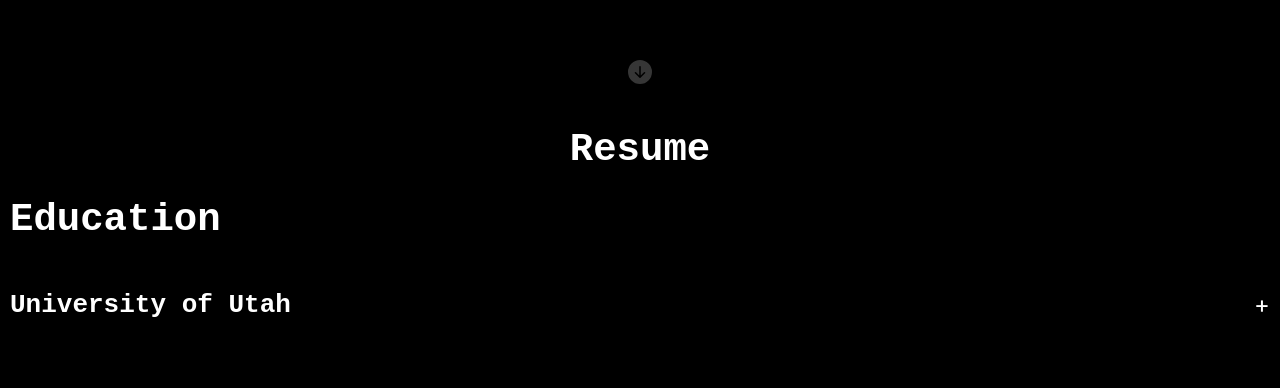
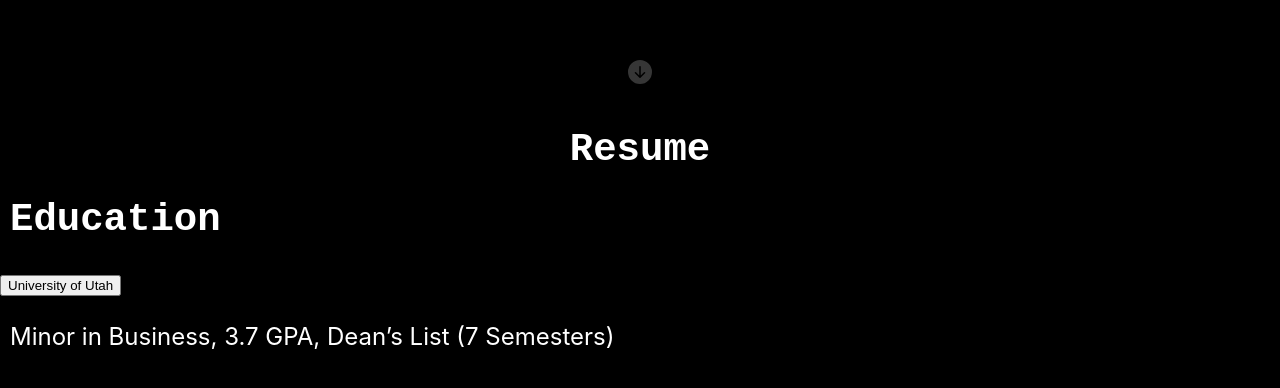
Before and after one commit to loosliashton/resume-site, a React (Create React App) app: page / in a window 1280 px wide. Shown: the part 692-1080 px from the top of the page. Built offline with nearby package versions, Linux system fonts and the light colour scheme.

Commit message:
Starting accordion implementation

```diff
--- a/package.json
+++ b/package.json
@@ -13,6 +13,7 @@
     "@types/react-dom": "^18.0.11",
     "gh-pages": "^5.0.0",
     "react": "^18.2.0",
+    "react-bootstrap": "^2.7.2",
     "react-device-detect": "^2.2.3",
     "react-dom": "^18.2.0",
     "react-icons": "^4.7.1",
--- a/src/Resume/Resume.css
+++ b/src/Resume/Resume.css
@@ -27,23 +27,6 @@
     font-size: 1.5em;
     font-weight: 400;
     color: #ffffff;
-    /* font-family: monospace; */
     text-align: left;
     margin-left: 10px;
 }
-
-.expandIcon {
-    color: #ffffff;
-    font-size: 24px;
-    margin-left: 10px;
-}
-
-.accordionTitle {
-    display: flex;
-    justify-content: space-between;
-    cursor: pointer;
-    padding-right: 10px;
-    padding-left: 10px;
-    flex-direction: row;
-    align-items: center;
-}
--- a/src/Resume/Resume.tsx
+++ b/src/Resume/Resume.tsx
@@ -1,26 +1,21 @@
-import { useState } from "react";
+import { Accordion } from "react-bootstrap";
 import "./Resume.css";
 
 export function Resume() {
-  const [education, setEducation] = useState(false);
 
   return (
     <div className="resume">
       <div className="headerText">Resume</div>
       <h1>Education</h1>
       <div>
-        <div
-          className="accordionTitle"
-          onClick={() => setEducation(!education)}
-        >
-          <h2>University of Utah</h2>
-          <div className="expandIcon">{education ? "-" : "+"}</div>
-        </div>
-        {education && (
-          <div>
-            <p>Minor in Business, 3.7 GPA, Dean’s List (7 Semesters)</p>
-          </div>
-        )}
+        <Accordion>
+          <Accordion.Item eventKey="0">
+            <Accordion.Header>University of Utah</Accordion.Header>
+            <Accordion.Body>
+              <p>Minor in Business, 3.7 GPA, Dean’s List (7 Semesters)</p>
+            </Accordion.Body>
+          </Accordion.Item>
+        </Accordion>
       </div>
     </div>
   );
```
Also changed, not shown: 1 other file (tests, documents, lock files or other folders).
